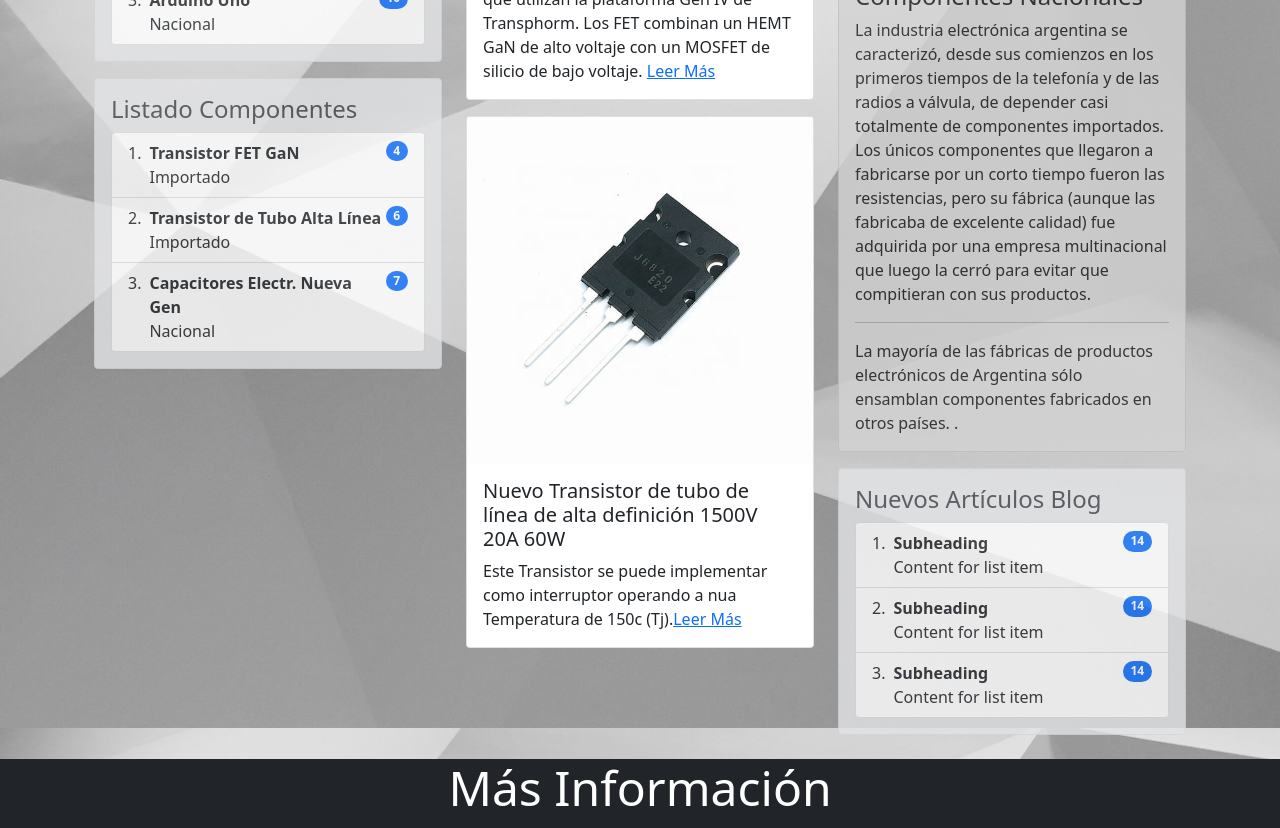
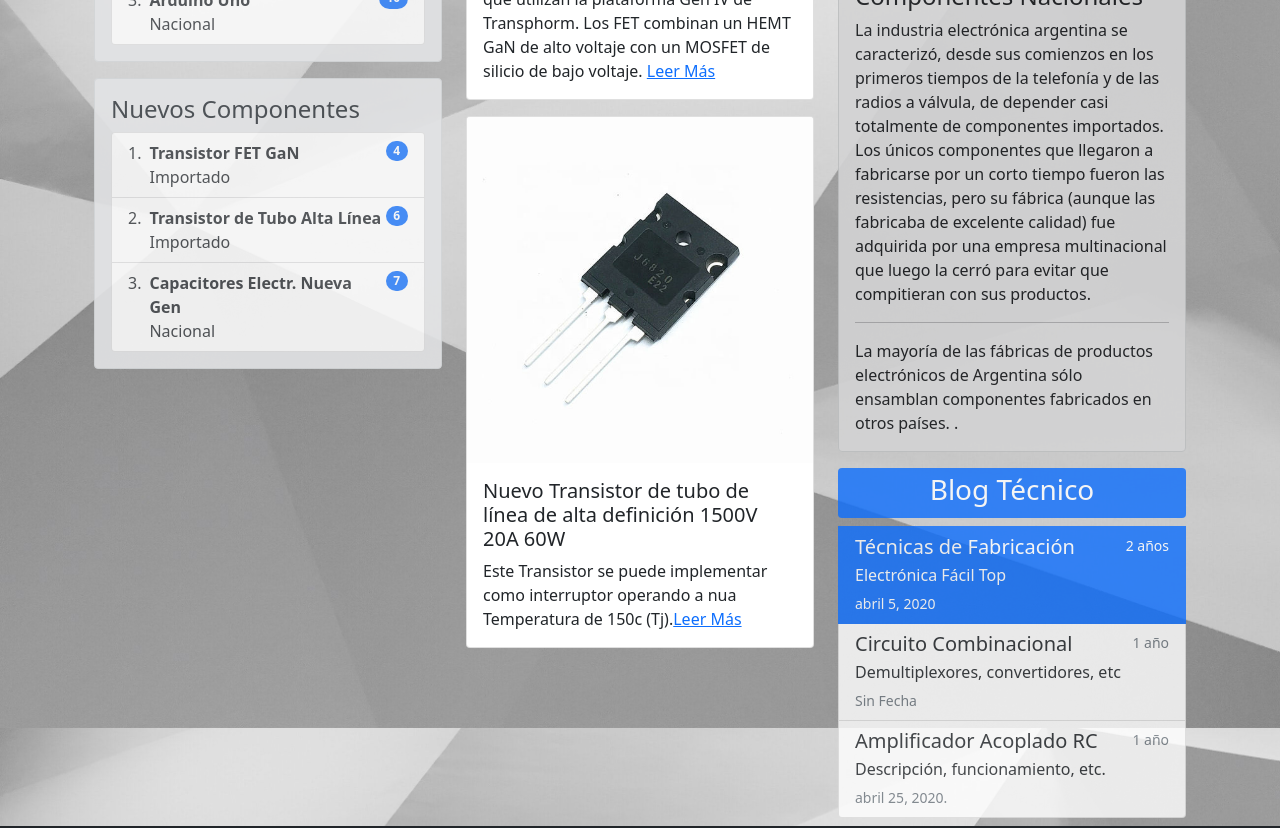
Before and after one commit to andresWeitzel/AppElectroThings_Angular_SpringBoot_MongoDB, an Angular app: page /inicio-componentes in a window 1280 px wide. Shown: the part 980-1808 px from the top of the page. Built offline with nearby package versions, Linux system fonts and the light colour scheme.

Commit message:
Updated Index

```diff
--- a/src/app/pages/electronica/inicio-componentes/inicio-componentes.component.css
+++ b/src/app/pages/electronica/inicio-componentes/inicio-componentes.component.css
@@ -1,3 +1,7 @@
 div .alert {
+    opacity: 0.9;
+}
+
+div .list-group {
     opacity: 0.8;
 }
--- a/src/app/pages/electronica/inicio-componentes/inicio-componentes.component.html
+++ b/src/app/pages/electronica/inicio-componentes/inicio-componentes.component.html
@@ -19,7 +19,7 @@
 
 
                 <div class="alert alert-secondary mt-2" role="alert">
-                    <h4 class="alert-heading">Listado Placas Electrónicas</h4>
+                    <h4 class="alert-heading">Nuevas Placas Electrónicas</h4>
                     <ol class="list-group list-group-numbered">
                         <li class="list-group-item d-flex justify-content-between align-items-start">
                             <div class="ms-2 me-auto">
@@ -47,7 +47,7 @@
 
 
                 <div class="alert alert-secondary mt-2" role="alert">
-                    <h4 class="alert-heading">Listado Componentes</h4>
+                    <h4 class="alert-heading">Nuevos Componentes</h4>
                     <ol class="list-group list-group-numbered">
                         <li class="list-group-item d-flex justify-content-between align-items-start">
                             <div class="ms-2 me-auto">
@@ -208,6 +208,7 @@
 
             <!--RIGHT COLUMNS ALERTS -->
 
+            <!--CARD COMPONENTES IMPORTADOS-->
             <div class="mb-2 col-xl-4 col-lg-4 col-md-4 col-sm-12">
                 <div class="alert alert-dark" role="alert">
                     <h4 class="alert-heading">Componentes Importados</h4>
@@ -216,7 +217,8 @@
                     <hr>
                     <p class="mb-0">Las Importaciones las realizamos de diversos países como por ejemplo China, Japón, Alemania, etc.</p>
                 </div>
-
+                <!--FIN CARD COMPONENTES IMPORTADOS-->
+                <!--CARD COMPONENTES NACIONALES-->
                 <div class="alert alert-dark" role="alert">
                     <h4 class="alert-heading">Componentes Nacionales</h4>
                     <p>La industria electrónica argentina se caracterizó, desde sus comienzos en los primeros tiempos de la telefonía y de las radios a válvula, de depender casi totalmente de componentes importados. Los únicos componentes que llegaron a
@@ -224,35 +226,36 @@
                     <hr>
                     <p class="mb-0">La mayoría de las fábricas de productos electrónicos de Argentina sólo ensamblan componentes fabricados en otros países. .</p>
                 </div>
-
-                <div class="alert alert-secondary" role="alert">
-                    <h4 class="alert-heading">Nuevos Artículos Blog</h4>
-                    <ol class="list-group list-group-numbered">
-                        <li class="list-group-item d-flex justify-content-between align-items-start">
-                            <div class="ms-2 me-auto">
-                                <div class="fw-bold">Subheading</div>
-                                Content for list item
+                <!--FIN CARD COMPONENTES NACIONALES-->
+                <!--CARD BLOG-->
+                <div class="list-group">
+                    <span class="badge bg-primary mb-2"><h3 class="text-center">Blog Técnico</h3></span>
+                    <a href="https://www.electronicafacil.top/transistor/tecnicas-de-fabricacion-de-transistores/" class="list-group-item list-group-item-action active" aria-current="true">
+                        <div class="d-flex w-100 justify-content-between">
+                            <h5 class="mb-1">Técnicas de Fabricación</h5>
+                            <small class="">2 años</small>
                         </div>
-                            <span class="badge bg-primary rounded-pill">14</span>
-                        </li>
-                        <li class="list-group-item d-flex justify-content-between align-items-start">
-                            <div class="ms-2 me-auto">
-                                <div class="fw-bold">Subheading</div>
-                                Content for list item
+                        <p class="mb-1">Electrónica Fácil Top</p>
+                        <small>abril 5, 2020</small>
+                    </a>
+                    <a href="https://www.electronicafacil.top/secciones/circuito-combinacional/" class="list-group-item list-group-item-action">
+                        <div class="d-flex w-100 justify-content-between">
+                            <h5 class="mb-1">Circuito Combinacional</h5>
+                            <small class="text-muted">1 año</small>
                         </div>
-                            <span class="badge bg-primary rounded-pill">14</span>
-                        </li>
-                        <li class="list-group-item d-flex justify-content-between align-items-start">
-                            <div class="ms-2 me-auto">
-                                <div class="fw-bold">Subheading</div>
-                                Content for list item
+                        <p class="mb-1">Demultiplexores, convertidores, etc</p>
+                        <small class="text-muted">Sin Fecha</small>
+                    </a>
+                    <a href="https://www.electronicafacil.top/amplificador/amplificador-acoplado-rc/" class="list-group-item list-group-item-action">
+                        <div class="d-flex w-100 justify-content-between">
+                            <h5 class="mb-1">Amplificador Acoplado RC</h5>
+                            <small class="text-muted">1 año</small>
                         </div>
-                            <span class="badge bg-primary rounded-pill">14</span>
-                        </li>
-                    </ol>
+                        <p class="mb-1">Descripción, funcionamiento, etc.</p>
+                        <small class="text-muted">abril 25, 2020.</small>
+                    </a>
                 </div>
-
-            </div>
+                <!--FIN CARD BLOG-->
 
                 <!--FIN RIGHT COLUMNS ALERTS -->
 
```
Lines whose indentation alone changed are shown as unchanged.
